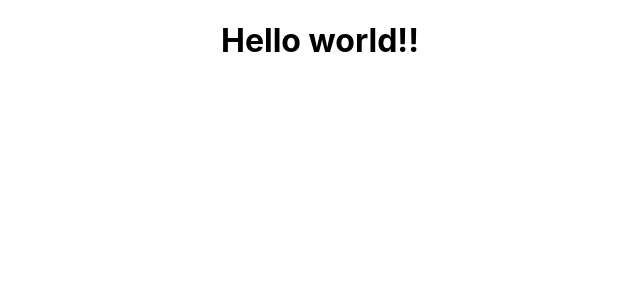
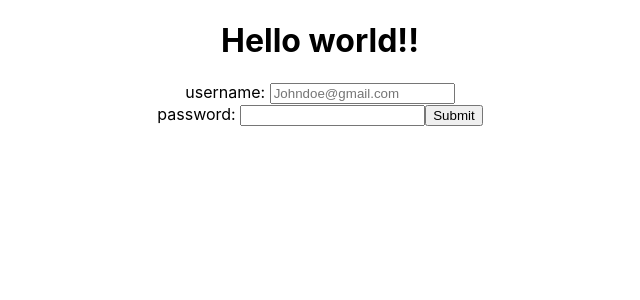
Before and after one commit to spotifysongsuggester5/front-end, a React (Create React App) app in the folder my-app/: page / in a window 1280 px wide. Shown: the top 300 px of the page, without its empty margins (320-960 px from the left). Built offline with nearby package versions, Linux system fonts and the light colour scheme.

Commit message:
Create Login and Signup forms
Created login and signup components in order to save user input via
username and password.

```diff
--- a/my-app/src/App.js
+++ b/my-app/src/App.js
@@ -1,25 +1,31 @@
-import React from 'react';
-import './App.css';
+import React from "react";
+import "./App.css";
+import { Route, Switch } from "react-router-dom";
 
-import {connect} from 'react-redux';
+import { connect } from "react-redux";
+import LoginForm from "./components/LoginForm";
+import Signup from "./components/Signup";
 
-const App = props => {
+const App = (props) => {
   console.log(props);
   return (
     <div className="App">
       <h1>Hello world!!</h1>
+      <Route path="/">
+        <LoginForm />
+      </Route>
+      <Route path="/signup">
+        <Signup />
+      </Route>
     </div>
   );
-}
+};
 
-const mapStateToProps = state => {
+const mapStateToProps = (state) => {
   console.log(state);
   return {
-    login: state,
-  }
-}
+    login: state
+  };
+};
 
-export default connect(
-  mapStateToProps,
-  {}
-)(App);
+export default connect(mapStateToProps, {})(App);
--- /dev/null
+++ b/my-app/src/components/Signup.js
@@ -0,0 +1,27 @@
+import React, { useState, useEffect } from "react";
+
+export default function LoginForm() {
+  const [userSignUp, setUserSignUp] = useState([]);
+
+  const handleChange = (event) => {
+    setUserSignUp(event.target.value);
+  };
+
+  return (
+    <div>
+      <form>
+        <label htmlFor="username">username: </label>
+        <input
+          name="username"
+          type="email"
+          onChange={handleChange}
+          placeholder="Johndoe@gmail.com"
+        />
+        <br />
+        <label htmlFor="password">password: </label>
+        <input name="password" type="password" />
+        <button>Submit</button>
+      </form>
+    </div>
+  );
+}
--- a/my-app/src/components/loginform.js
+++ b/my-app/src/components/loginform.js
@@ -1,13 +1,44 @@
 import React, { useState, useEffect } from "react";
 
-export default function loginform() {
+export default function LoginForm() {
+  const [credentials, setCredentials] = useState({
+    username: "",
+    password: ""
+  });
+
+  const handleChange = (event) => {
+    event.preventDefault();
+    setCredentials({
+      ...credentials,
+      [event.target.name]: event.target.value
+    });
+  };
+
+  const handleSubmit = (event) => {
+    event.preventDefault();
+    setCredentials({ ...credentials });
+    console.log(credentials);
+  };
+
   return (
     <div>
-      <form>
-        <label htmlFor="username">username</label>
-        <input name="username" type="email" />
-        <label htmlFor="password">password</label>
-        <input name="password" type="password" />
+      <form onSubmit={handleSubmit}>
+        <label htmlFor="username">username: </label>
+        <input
+          value={credentials.username}
+          name="username"
+          type="email"
+          onChange={handleChange}
+          placeholder="Johndoe@gmail.com"
+        />
+        <br />
+        <label htmlFor="password">password: </label>
+        <input
+          value={credentials.password}
+          name="password"
+          type="password"
+          onChange={handleChange}
+        />
         <button>Submit</button>
       </form>
     </div>
--- a/my-app/src/index.js
+++ b/my-app/src/index.js
@@ -1,20 +1,23 @@
-import React from 'react';
-import ReactDOM from 'react-dom';
-import './index.css';
-import App from './App';
+import React from "react";
+import ReactDOM from "react-dom";
+import "./index.css";
+import App from "./App";
+import { BrowserRouter as Router } from "react-router-dom";
 
-import {createStore, applyMiddleware} from 'redux';
-import rootReducer from './reducers/rootReducer';
-import {Provider} from 'react-redux';
-import thunk from 'redux-thunk';
-import logger from 'redux-logger';
+import { createStore, applyMiddleware } from "redux";
+import rootReducer from "./reducers/rootReducer";
+import { Provider } from "react-redux";
+import thunk from "redux-thunk";
+import logger from "redux-logger";
 
 const store = createStore(rootReducer, applyMiddleware(logger, thunk));
 
-const rootElement = document.getElementById('root');
+const rootElement = document.getElementById("root");
 ReactDOM.render(
-    <Provider store={store}>
-        <App />
-    </Provider>,
-    rootElement
+  <Provider store={store}>
+    <Router>
+      <App />
+    </Router>
+  </Provider>,
+  rootElement
 );
```
